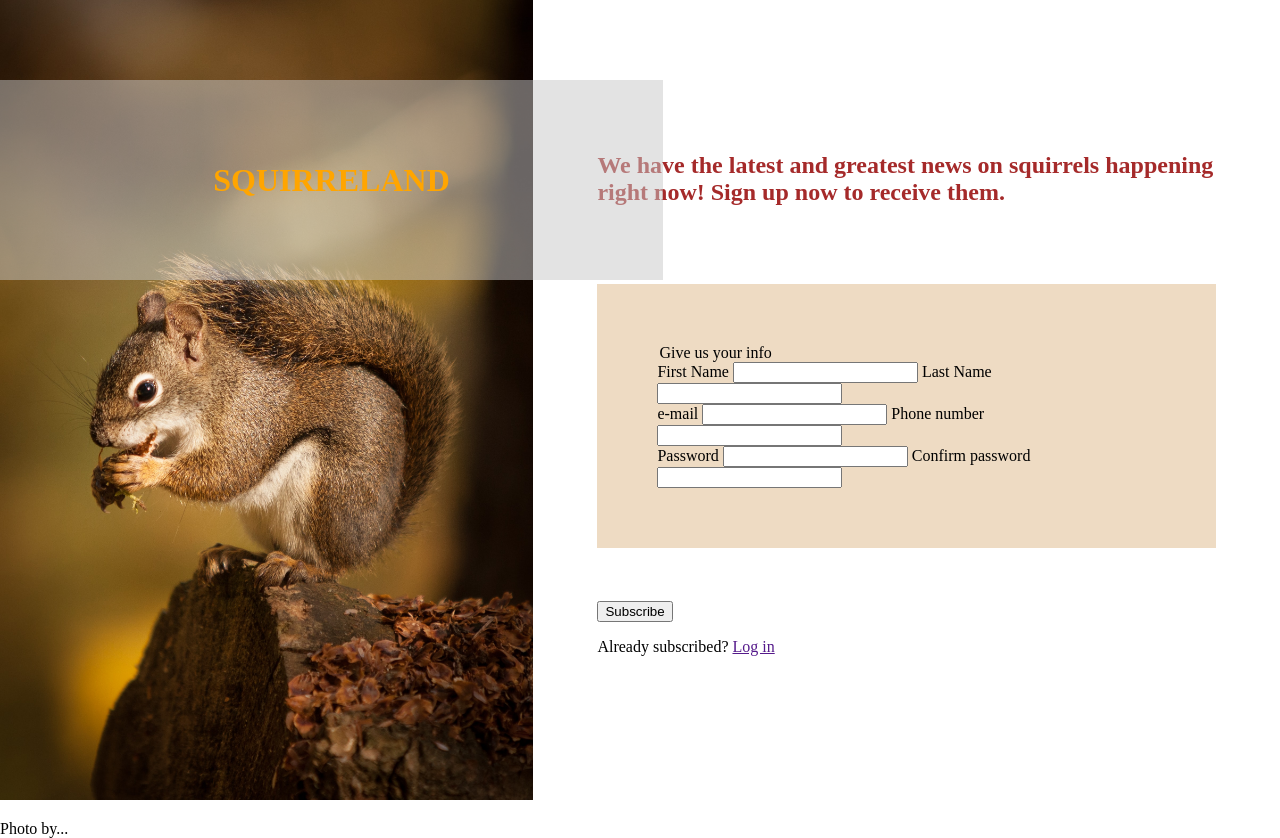
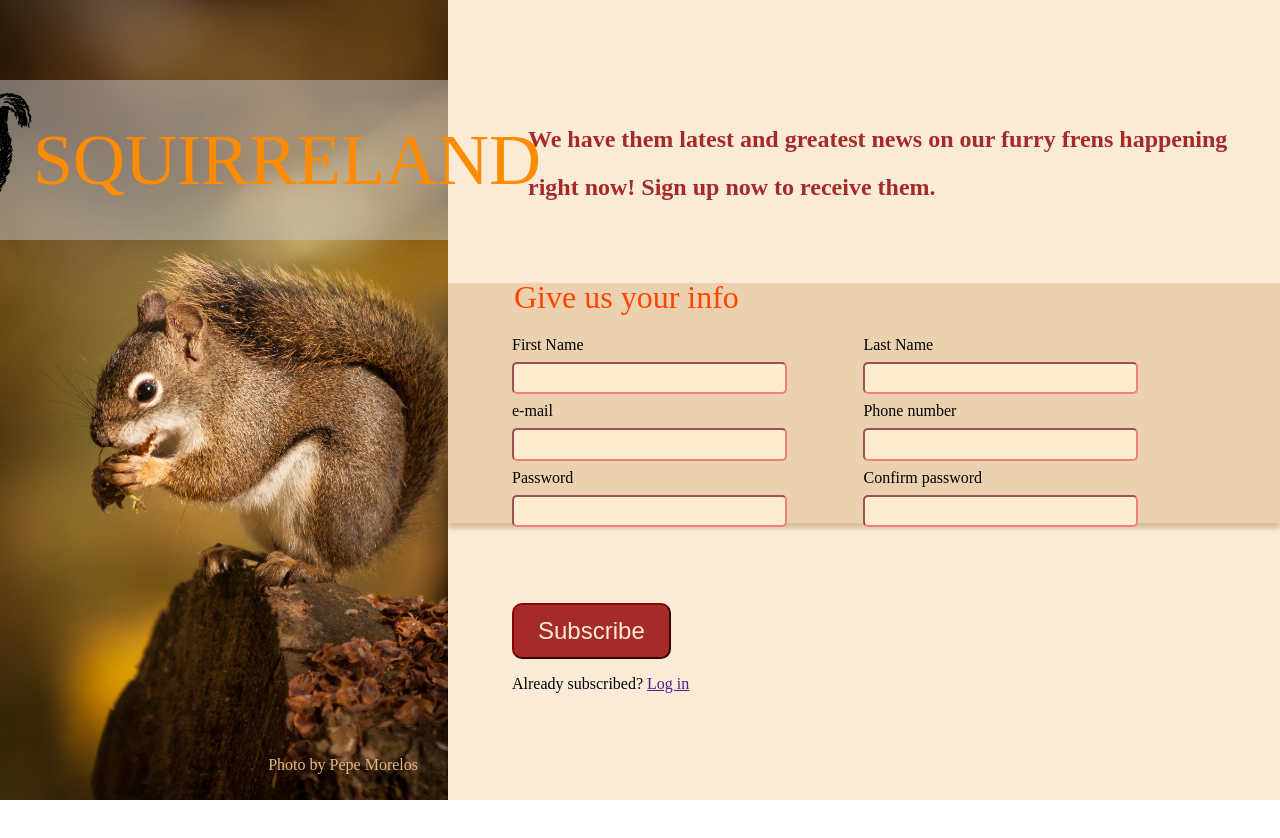
Before and after one commit to DiegoAragonC/sign-up-form, a plain HTML site: page index.html in a window 1280 px wide. After the commit the page ends 800 px from the top, so only its background shows below. Drawn offline with Linux system fonts and the light colour scheme; a web font is replaced by a local one.

Commit message:
Fix and improve style.

```diff
--- /dev/null
+++ b/fonts.css
@@ -0,0 +1,13 @@
+@font-face {
+    font-family: alien-fur;
+    src: url('fonts/AlienFur.ttf');
+    font-weight: normal;
+    font-style: normal;
+}
+
+@font-face {
+    font-family: furry-friends;
+    src: url('fonts/ww_furry_friends/WWFurryFriends.ttf');
+    font-weight: normal;
+    font-style: normal;
+}
--- a/index.html
+++ b/index.html
@@ -3,43 +3,44 @@
 <html>
 <head>
     <title>sign up form</title>
+    <link rel="stylesheet" href="fonts.css">
     <link rel="stylesheet" href="styles.css">
 </head>
 <body>
     <div id="splash">
-            <img src="squirrel.jpg" alt="A majestic brown squirrel eating his nut on a tree branch.">
         <div id="title">
+            <span id="logo">c</span>
             <h1>SQUIRRELAND</h1>
         </div>
-            <p>Photo by...</p>
+        <p id="credit">Photo by Pepe Morelos</p>
     </div>
     <div id="sign-up-area">
-            <p id="page-info">We have the latest and greatest news on squirrels happening right now! Sign up now to receive them.</p>
+        <p id="page-info">We have them latest and greatest news on our furry frens happening right now! Sign up now to receive them.</p>
         <form action="">
             <div id="user-form">
                 <legend>Give us your info</legend>
-                    <div>
-                        <label for="name">First Name</label>
-                        <input type="text" id="name" name="user_name">
-                        <label for="last_name">Last Name</label>
-                        <input type="text" id="last_name" name="user_last_name">
+                <div id="input-info">
+                    <div id="left-col">
+                        <label for="name" class="left">First Name</label>
+                        <input type="text" id="name" name="user_name" class="left">
+                        <label for="mail" class="left">e-mail</label>
+                        <input type="email" id="mail" name="user_email" class="left">
+                        <label for="pass" class="left">Password</label>
+                        <input type="password" name="user_password" id="pass" class="left">
                     </div>
-                    <div>
-                        <label for="mail">e-mail</label>
-                        <input type="email" id="mail" name="user_email">
-                        <label for="phone">Phone number</label>
-                        <input type="tel" name="user_phone" id="phone">
+                    <div id="right-col">
+                        <label for="last_name">Last Name</label class="right">
+                        <input type="text" id="last_name" name="user_last_name" class="right">
+                        <label for="phone" class="right">Phone number</label>
+                        <input type="tel" name="user_phone" id="phone" class="right">
+                        <label for="password_confirm" class="right">Confirm password</label>
+                        <input type="password" name="password_confirm" id="pass_conf" class="right">
                     </div>
-                    <div>
-                        <label for="pass">Password</label>
-                        <input type="password" name="user_password" id="pass">
-                        <label for="password_confirm">Confirm password</label>
-                        <input type="password" name="password_confirm" id="pass_conf">
                 </div>
             </div>
         </form>
-            <div id="log-in">
-                <button>Subscribe</button>
+        <div id="submit">
+            <button type="submit">Subscribe</button>
             <p>Already subscribed? <a href="">Log in</a></p>
         </div>
     </div>
--- a/styles.css
+++ b/styles.css
@@ -1,54 +1,123 @@
 body {
-    height: 100vh;
     display: flex;
     padding: 0px;
     margin: 0px;
 }
 
 #splash {
-    height: 100%;
-    position: relative;
-}
-
-img {
-    width: auto;
-    height: 100%;
+    height: 100vh;
+    width: 35vw;
+    background-image: url('squirrel.jpg');
+    background-repeat: no-repeat;
+    background-size: auto 100%;
     position: relative;
 }
 
 #title {
-    width: 663px;
-    height: 200px;
+    width: auto;
+    height: 20%;
     background-color: rgba(200, 200, 200, 0.5);
-    position: absolute;
-    top: 10%;
+    position: relative;
+    top: 10vh;
     display: flex;
     align-items: center;
     justify-content: center;
 }
 
-h1 {
-    color: orange;
+#title #logo {
+    font: 128px furry-friends;
+}
+
+#title h1 {
+    font: 72px alien-fur;
+    color: darkorange;
+}
+
+#splash #credit {
+    position: absolute;
+    bottom: 10px;
+    right: 30px;
+    color: burlywood;
 }
 
 #sign-up-area {
-    padding: 5%;
-    padding-top: 10%;
-    padding-bottom: 10%;
+    box-sizing: border-box;
+    background-color: antiquewhite;
+    width: 70vw;
     display: flex;
     flex-direction: column;
-    justify-content: space-between;
+    justify-content: center;
+    gap: 80px;
+}
+
+#page-info {
+    width: 85%;
+    color: brown;
+    font-size: 24px;
+    font-weight: bold;
+    margin-left: 80px;
+    line-height: 2em;
+    height: 8vh;
 }
 
 #user-form {
+    box-sizing: border-box;
     background-color: rgba(222,184,135, 0.5);
+    box-shadow: 0px 5px 5px rgba(180,140,80, 0.5);
     width: auto;
-    height: auto;
-    padding: 60px;
+    height: 30vh;
+    display: flex;
+    flex-direction: column;
+    justify-content: center;
+    padding-left: 5vw;
+    gap: 20px;
 }
 
-#page-info {
-    color: brown;
+#user-form legend {
+    color: orangered;
+    font-size: 32px;
+}
+
+#input-info {
+    display: flex;
+    gap: 6vw;
+}
+
+input[type='text'], input[type='email'], input[type='password'], input[type='tel']{
+    height: 2em;
+    width: 20em;
+    background-color: blanchedalmond;
+    border-color: lightcoral;
+    border-radius: 5px;
+}
+
+#submit {
+    padding-left: 5vw;
+}
+
+#submit button {
+    background-color: brown;
+    color: blanchedalmond;
     font-size: 24px;
-    font-weight: bold;
+    border-radius: 10px;
+    padding: 0.5em 1em 0.5em 1em;
+    border-color: darkred;
 }
+
+#submit button:hover {
+    background-color: darkorange;
+}
+
+#submit button:active {
+    background-color: darkred;
+}
+
+input, label {
+    display: block;
+}
+
+#left-col, #right-col {
+    display: flex;
+    flex-direction: column;
+    gap: 0.5em;
+}
```
Lines whose indentation alone changed are shown as unchanged.
